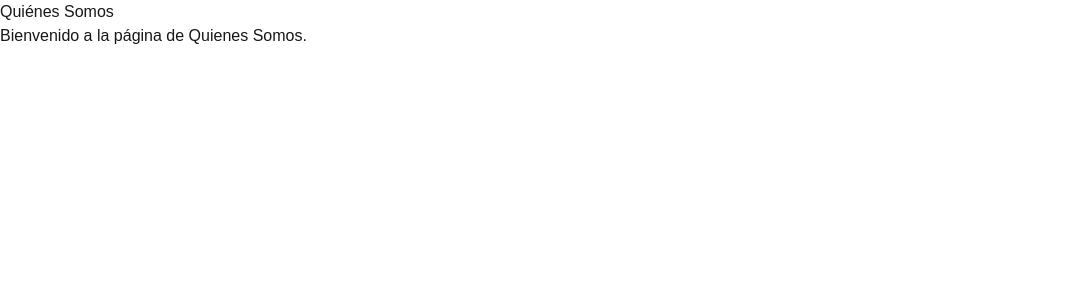
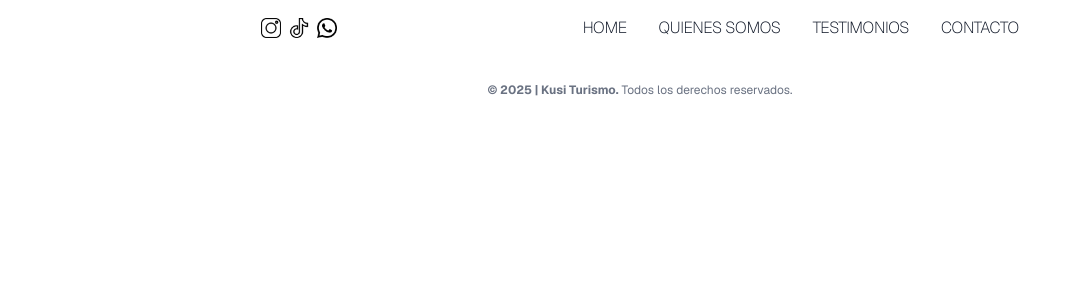
Before and after one commit to isaias2004/kusi, a Next.js app: page /quienesSomos in a window 1280 px wide. Shown: the top 300 px of the page, without its empty margins (0-1082 px from the left). Built offline with nearby package versions, Linux system fonts and the light colour scheme.

Commit message:
Add and design the router of many pages

```diff
--- a/app/components/NavBar.js
+++ b/app/components/NavBar.js
@@ -4,10 +4,9 @@ import Image from 'next/image';
 import Link from 'next/link';
 
 
-
 export default function NavBar() {
     return (
-         <div className='container flex flex-col items-center justify-center'>
+        <div className='container flex flex-col items-center justify-center'>
                 <nav className="bg-white dark:bg-gray-900 fixed w-full z-20 top-0 start-0 flex justify-center">
                   <div className="max-w-screen-xl w-full flex flex-wrap items-center justify-evenly mx-auto p-4" >
                     {/* Logo */}
@@ -47,7 +46,7 @@ export default function NavBar() {
                     <div className="peer-checked:block hidden w-full md:flex md:w-auto" id="navbar-sticky">
                       <ul className="flex flex-col md:flex-row md:space-x-8 mt-4 md:mt-0 font-medium rounded-lg bg-gray-50 md:bg-white dark:bg-gray-800 md:dark:bg-gray-900">
                         <li>
-                          <a href="#" className="block py-2 px-3 text-gray-900 rounded-sm hover:bg-gray-100 md:hover:bg-transparent md:hover:text-[#C77A4E] md:p-0 md:dark:hover:text-[#C77A4E] dark:text-white dark:hover:bg-gray-700 dark:hover:text-white md:dark:hover:bg-transparent uppercase tracking-tight font-extralight">Home</a>
+                          <Link href="/Home" className="block py-2 px-3 text-gray-900 rounded-sm hover:bg-gray-100 md:hover:bg-transparent md:hover:text-[#C77A4E] md:p-0 md:dark:hover:text-[#C77A4E] dark:text-white dark:hover:bg-gray-700 dark:hover:text-white md:dark:hover:bg-transparent uppercase tracking-tight font-extralight">Home</Link>
                         </li>
                         <li>
                           <Link href="/quienesSomos" className="block py-2 px-3 text-gray-900 rounded-sm hover:bg-gray-100 md:hover:bg-transparent md:hover:text-[#C77A4E] md:p-0 md:dark:hover:text-[#C77A4E] dark:text-white dark:hover:bg-gray-700 dark:hover:text-white md:dark:hover:bg-transparent uppercase tracking-tight font-extralight">Quienes somos</Link>
--- a/app/page.js
+++ b/app/page.js
@@ -32,7 +32,7 @@ export default function Home() {
                 width={250}
                 height={5}
               />
-              <div className='justify-items-end w-lg'>
+              <div className='justify-items-end'>
                 <h1 className="text-2xl md:text-4xl font-bold text-right text-gray-200 dark:text-gray-800 uppercase text-shadow-md ">Bienvenidos a <span className='text-[#C77A4E]'>KUSI   </span><br></br> turismo comunitario</h1>
                 <h2 className="text-1 md:text-2xl text-right text-gray-200 dark:text-gray-300 max-w-xl text-shadow-md tracking-tight font-extralight">
                     Acompáñame a conectar con la herencia natural y cultural de Latinoamérica a través de experiencias que transforman.
--- a/app/quienesSomos/page.js
+++ b/app/quienesSomos/page.js
@@ -1,10 +1,24 @@
+// app/page.js
 import React from 'react';
+import Image from 'next/image';
+import NavBar from '../components/NavBar';
+import Footer from '../components/Footer';
 
-export default function QuienesSomos() {
+
+export const metadata = {
+  title: 'Kusi Turismo',
+  description: 'Agencia de turismo',
+};
+
+export default function quienesSomos() {
   return (
-    <div>
-      <h1>Quiénes Somos</h1>
-      <p>Bienvenido a la página de Quienes Somos.</p>
+    <div className="font-sans grid grid-rows-[20px_1fr_20px] items-center justify-items-center min-h-screen p-4 pb-20 gap-8 sm:p-20">
+      <div className='container flex flex-col items-center justify-center'>
+        <NavBar />
+        <div className='flex flex-2 items-center justify-around w-full gap-10 md:flex-row flex-col'>
+        </div>
+        <Footer />
+      </div>
     </div>
   );
 }
```
